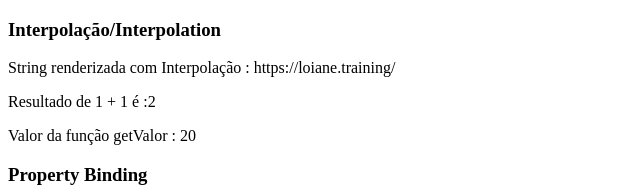
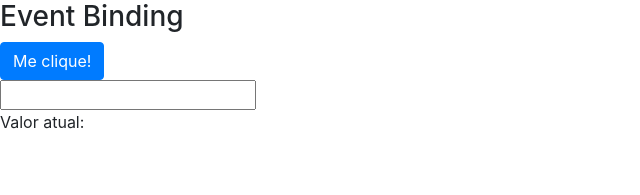
Before and after one commit to SamukaAlves000/angular-curso, an Angular app in the folder primeiro-projeto/: page / in a window 1280 px wide. Shown: the top 195 px of the page, without its empty margins (0-640 px from the left). Built offline with nearby package versions, Linux system fonts and the light colour scheme.

Commit message:
Event binding
Event binding

```diff
--- a/primeiro-projeto/angular.json
+++ b/primeiro-projeto/angular.json
@@ -24,7 +24,8 @@
               "src/assets"
             ],
             "styles": [
-              "src/styles.css"
+              "src/styles.css",
+              "./node_modules/bootstrap/dist/css/bootstrap.min.css"
             ],
             "scripts": []
           },
--- a/primeiro-projeto/package.json
+++ b/primeiro-projeto/package.json
@@ -19,6 +19,8 @@
     "@angular/platform-browser": "~9.0.2",
     "@angular/platform-browser-dynamic": "~9.0.2",
     "@angular/router": "~9.0.2",
+    "bootstrap": "^4.5.0",
+    "ng2-bootstrap": "^1.6.3",
     "rxjs": "~6.5.4",
     "tslib": "^1.10.0",
     "zone.js": "~0.10.2"
--- a/primeiro-projeto/src/app/data-binding/data-binding.component.html
+++ b/primeiro-projeto/src/app/data-binding/data-binding.component.html
@@ -1,5 +1,5 @@
 <section class="property-binding">
-    <article>
+   <!-- <article>
         <h3>Interpolação/Interpolation</h3>
         <p>String renderizada com Interpolação : {{url}}</p>
         <p>Resultado de 1 + 1 é :{{1+1}}</p>
@@ -13,5 +13,30 @@
         <img [src]="urlImagem">
         <br>
         <img bind-src="urlImagem">
+    </article>-->
+    <!--
+    <article>
+        <h3>Class e Style Binding</h3>
+        <div>
+            Selecione uma classe:
+            <select #classe (change) = "0">
+                <option value="alert-sucess">Sucesso</option>
+                <option value="alert-info">Info</option>
+                <option value="alert-warning">Alerta</option>
+                <option value="alert-danger">Erro</option>
+            </select>
+
+        </div>
+    </article>-->
+    <article>
+        <h3>Event Binding</h3>
+    <div>
+
+        <button class="btn btn-primary" (click)="botaoClicado()">Me clique!</button>
+        <br>
+        <input type="text" (keyup) ="onKeyUp($event)">
+        <p>Valor atual: {{valorAtual}}</p>
+    </div>
     </article>
+
 </section>
--- a/primeiro-projeto/src/app/data-binding/data-binding.component.ts
+++ b/primeiro-projeto/src/app/data-binding/data-binding.component.ts
@@ -9,6 +9,8 @@ export class DataBindingComponent implements OnInit {
 
   url : string = "https://loiane.training/"
   urlImagem = "http://lorempixel.com/400/200/nature/"
+  valorAtual = ""
+
   constructor() { }
 
   getValor(){
@@ -18,4 +20,14 @@ export class DataBindingComponent implements OnInit {
   ngOnInit(): void {
   }
 
+  botaoClicado(){
+    alert("Clicou no botão")
+  }
+
+  onKeyUp(evento: KeyboardEvent){
+    console.log(evento)
+    this.valorAtual = (<HTMLInputElement>evento.target).value
+  }
+
+
 }
```
Also changed, not shown: 1 other file (tests, documents, lock files or other folders).
